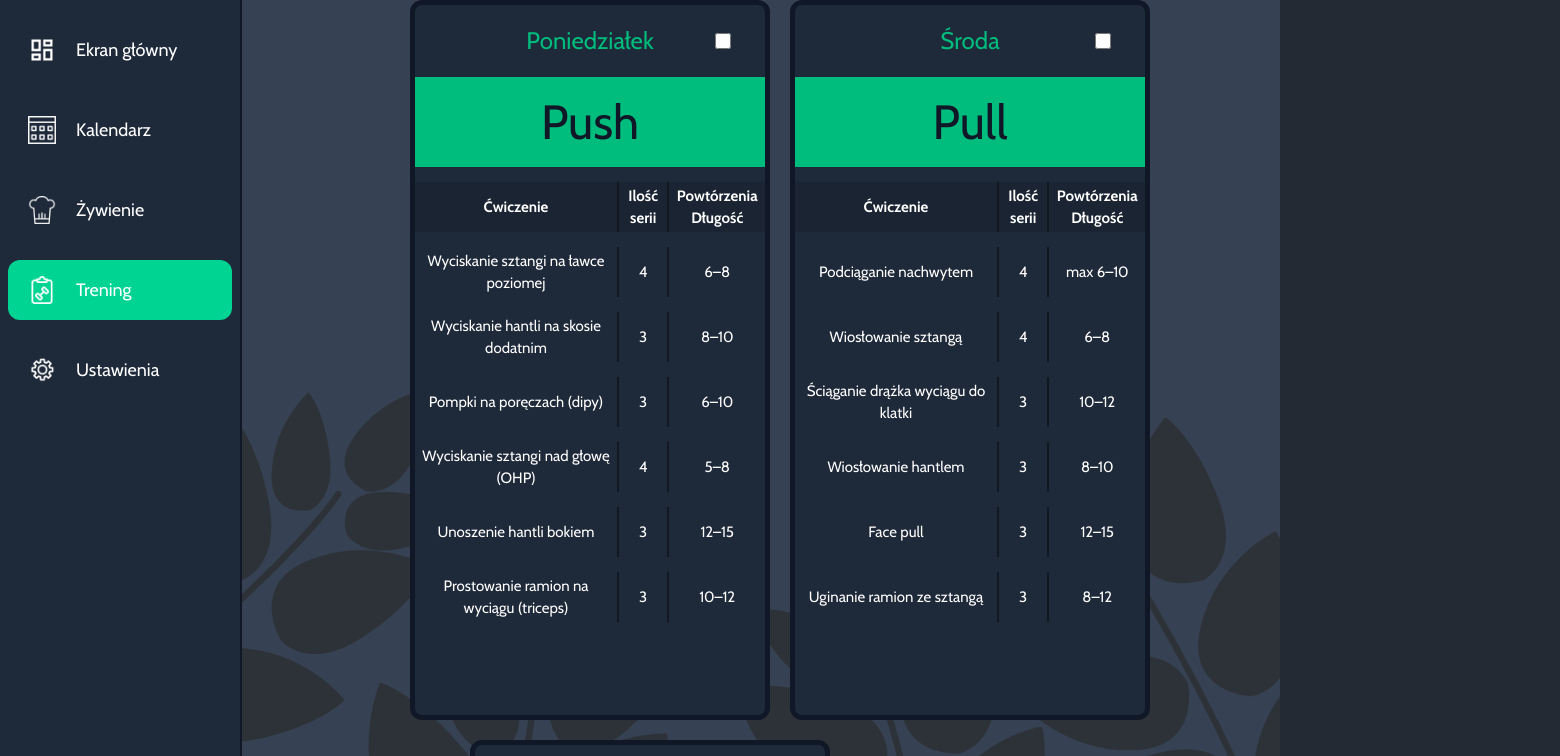
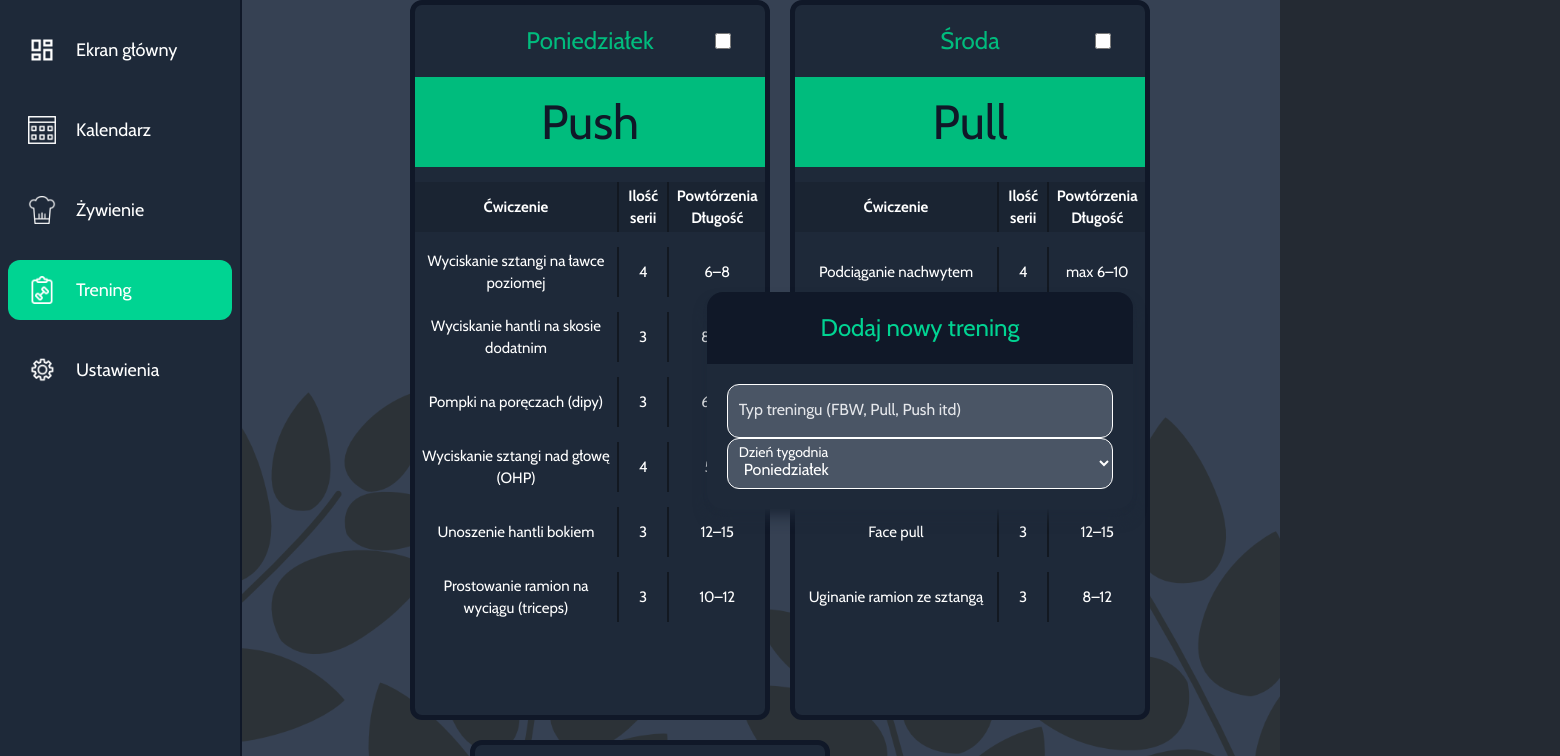
Before and after one commit to Milosz-Marchewka/WellPlan, a React (Vite) app in the folder client/: page /trening in a window 1280 px wide. Shown: the top 756 px of the page, 1560 px wide, since content can reach past the window. Built offline with nearby package versions, Linux system fonts and the light colour scheme.

Commit message:
Safety commit

```diff
--- /dev/null
+++ b/client/src/components/inputs/StyledSelect.jsx
@@ -0,0 +1,21 @@
+import { useEffect, useState } from "react";
+import EyeShow from "../../assets/icons/eyes/eyeShow.png";
+import EyeHidden from "../../assets/icons/eyes/eyeHidden.png";
+
+const StyledSelect = ({id, label, name, value, width = "w-full", mt = "mt-0", options = [], disabled = false, valid = true, onChange})=>{
+
+    return(
+        <div className={`relative ${width} ${mt}`}>
+            <select id={id} class={`bg-gray-600 peer text-white outline-none border border-white rounded-xl px-3 pt-5 pb-2 w-full focus:outline-none focus:border focus:border-emerald-400`} name={name} value={value} placeholder=" " disabled={disabled}  onChange={onChange}>
+                {
+                    options.map((element, index) => (
+                        <option value={element.value}>{element.title}</option>
+                    ))
+                }
+            </select>
+            <label htmlFor={id} className={`absolute left-3 text-white top-1 text-sm transition-all peer-placeholder-shown:top-3.5 peer-placeholder-shown:text-base peer-focus:top-1 peer-focus:text-sm peer-focus:text-emerald-400 pointer-events-none`}>{label}</label>
+        </div>
+    )
+}
+
+export default StyledSelect;
--- /dev/null
+++ b/client/src/components/trening/AddTrening.jsx
@@ -0,0 +1,36 @@
+import StyledInput from "../inputs/StyledInput";
+import StyledButton from "../buttons/StyledButton";
+import StyledSelect from "../inputs/StyledSelect";
+import { useState } from "react";
+
+const AddTrening = () => {
+
+    const [treningData, setTreningData] = useState({
+        type: "",
+    });
+
+    const handleChange = (e) => {
+        setTreningData(prev => ({...prev, [e.target.name]: e.target.value}));
+    }
+
+    return(
+        <div className="text-center h-fit w-full lg:w-1/3 shadow-lg shadow-gray-800 rounded-2xl overflow-hidden">
+            <h3 className="w-full bg-gray-900 text-emerald-400 text-2xl p-5">Dodaj nowy trening</h3>
+            <div className="bg-gray-800 p-5">
+                <StyledInput label="Typ treningu (FBW, Pull, Push itd)" name="type" value={treningData.type} onChange={(e) => handleChange(e)}/>
+                <StyledSelect label="Dzień tygodnia" options={[
+                { value: "Monday", title: "Poniedziałek" },
+                { value: "Tuesday", title: "Wtorek" },
+                { value: "Wednesday", title: "Środa" },
+                { value: "Thursday", title: "Czwartek" },
+                { value: "Friday", title: "Piątek" },
+                { value: "Saturday", title: "Sobota" },
+                { value: "Sunday", title: "Niedziela" }
+                ]}
+                />
+            </div>
+        </div>
+    );
+}
+
+export default AddTrening;
--- a/client/src/components/trening/Trening.jsx
+++ b/client/src/components/trening/Trening.jsx
@@ -1,9 +1,13 @@
 import TreningDay from "./TreningDay";
+import AddTrening from "./AddTrening";
 
 const Trening = () => {
 
     return(
         <div>
+            <div className="absolute flex items-center justify-center min-h-screen w-screen">
+                <AddTrening/>
+            </div>
             <div className="flex items-center justify-center min-h-screen flex-wrap gap-5">
                 <TreningDay
                 day="Poniedziałek"
```
